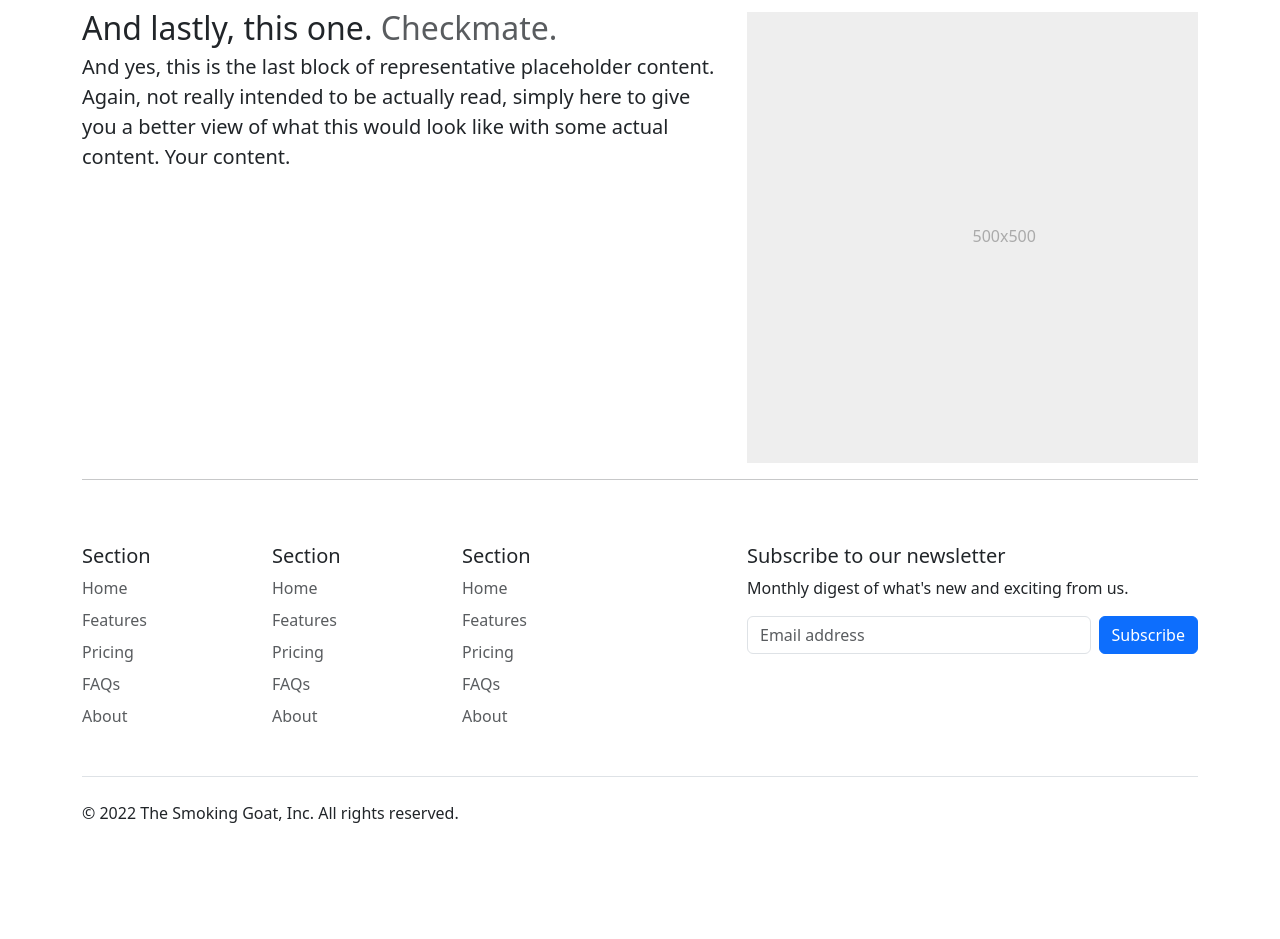
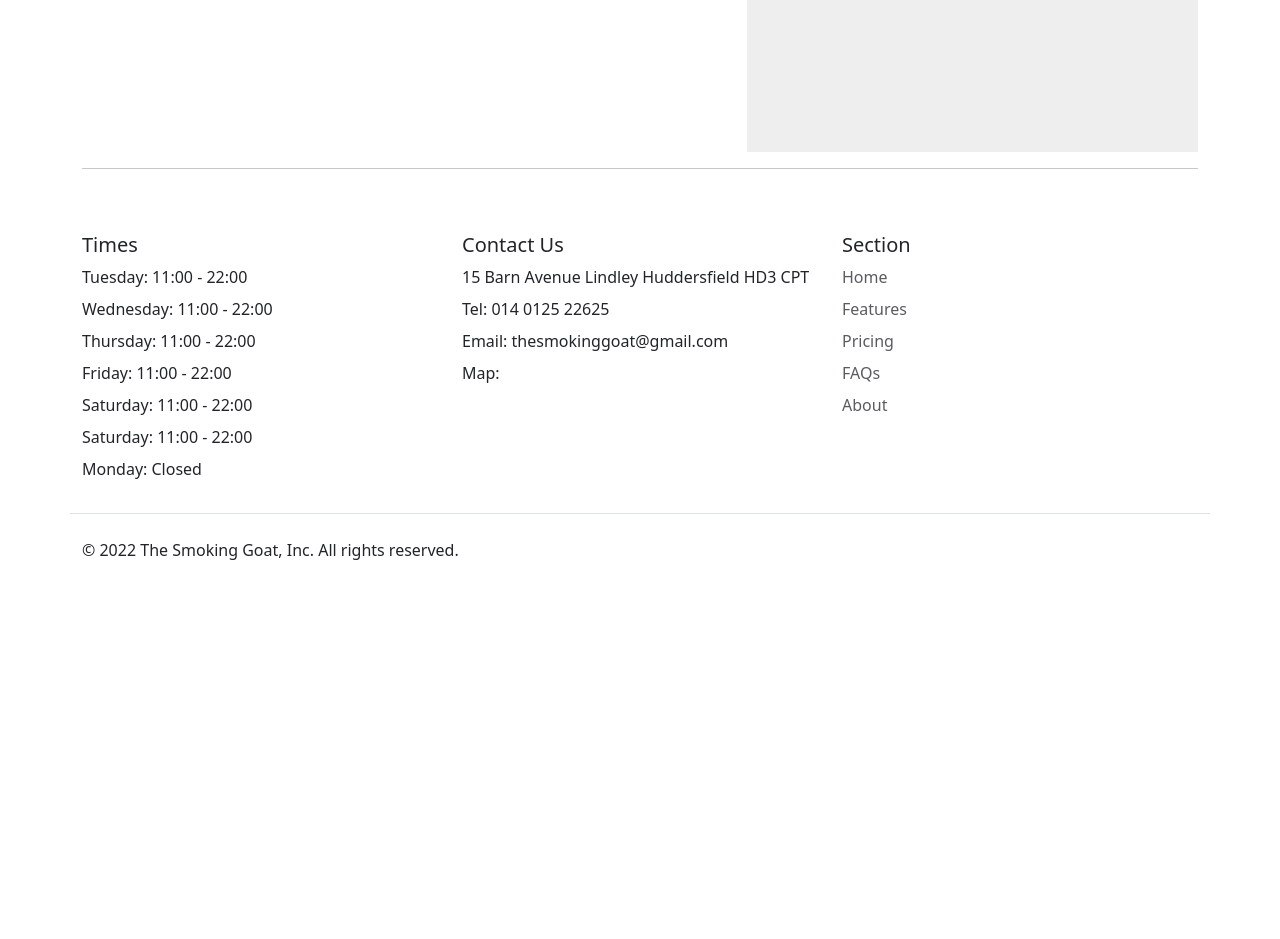
Before and after one commit to Code-Institute-Submissions/project4-ci, a Django app: page /booking/ in a window 1280 px wide. Shown: the part 1960-2899 px from the top of the page. After the commit the page ends 2520 px from the top, so only its background shows below. Run offline with Django 3.2, Linux system fonts and the light colour scheme; some libraries are stand-ins or nearby versions.

Commit message:
Add logo to base.html and change style of navbar

```diff
--- /dev/null
+++ b/static/css/style.css
@@ -0,0 +1,3 @@
+.navbar {
+    box-shadow: 0px 4px 14px 0px #706969
+}
--- a/templates/base.html
+++ b/templates/base.html
@@ -29,13 +29,16 @@
     <link rel="icon" href="/docs/5.2/assets/img/favicons/favicon.ico">
     <meta name="theme-color" content="#712cf9">
     <link href="navbar.css" rel="stylesheet">
+    <link rel="stylesheet" href="{% static 'css/style.css' %}">
 </head>
 
 <body>
     <header class="mb-5">
-        <nav class="navbar navbar-dark bg-dark" aria-label="First navbar example">
+        <nav class="navbar" aria-label="First navbar example">
             <div class="container-fluid">
-                <a class="navbar-brand" href="#">The Smoking Goat</a>
+                <a class="navbar-brand">
+                  <img src="{% static 'images/goat.png' %}" alt="" width="75" height="60" class="d-inline-block align-text-center">
+                   The Smoking Goat</a>
                 <button class="navbar-toggler" type="button" data-bs-toggle="collapse"
                     data-bs-target="#navbarsExample01" aria-controls="navbarsExample01" aria-expanded="false"
                     aria-label="Toggle navigation">
@@ -67,7 +70,32 @@
     <div class="container">
         <footer class="py-5">
           <div class="row">
-            <div class="col-6 col-md-2 mb-3">
+            <div class="col-4">
+              <h5>Times</h5>
+              <ul class="nav flex-column">
+                <li class="nav-item mb-2">Tuesday: 11:00 - 22:00</li>
+                <li class="nav-item mb-2">Wednesday: 11:00 - 22:00</li>
+                <li class="nav-item mb-2">Thursday: 11:00 - 22:00</li>
+                <li class="nav-item mb-2">Friday: 11:00 - 22:00</li>
+                <li class="nav-item mb-2">Saturday: 11:00 - 22:00</li>
+                <li class="nav-item mb-2">Saturday: 11:00 - 22:00</li>
+                <li class="nav-item mb-2">Monday: Closed </li>
+              </ul>
+            </div>
+
+            <div class="col-4">
+              <h5>Contact Us</h5>
+              <ul class="nav flex-column">
+                <li class="nav-item mb-2">15 Barn Avenue Lindley
+                                          Huddersfield
+                                          HD3 CPT
+                </li>
+                <li class="nav-item mb-2">Tel: 014 0125 22625</li>
+                <li class="nav-item mb-2">Email: thesmokinggoat@gmail.com</li>
+                <li class="nav-item mb-2">Map:</li>
+            </div>
+
+            <div class="col-4">
               <h5>Section</h5>
               <ul class="nav flex-column">
                 <li class="nav-item mb-2"><a href="#" class="nav-link p-0 text-muted">Home</a></li>
@@ -78,40 +106,7 @@
               </ul>
             </div>
 
-            <div class="col-6 col-md-2 mb-3">
-              <h5>Section</h5>
-              <ul class="nav flex-column">
-                <li class="nav-item mb-2"><a href="#" class="nav-link p-0 text-muted">Home</a></li>
-                <li class="nav-item mb-2"><a href="#" class="nav-link p-0 text-muted">Features</a></li>
-                <li class="nav-item mb-2"><a href="#" class="nav-link p-0 text-muted">Pricing</a></li>
-                <li class="nav-item mb-2"><a href="#" class="nav-link p-0 text-muted">FAQs</a></li>
-                <li class="nav-item mb-2"><a href="#" class="nav-link p-0 text-muted">About</a></li>
-              </ul>
-            </div>
 
-            <div class="col-6 col-md-2 mb-3">
-              <h5>Section</h5>
-              <ul class="nav flex-column">
-                <li class="nav-item mb-2"><a href="#" class="nav-link p-0 text-muted">Home</a></li>
-                <li class="nav-item mb-2"><a href="#" class="nav-link p-0 text-muted">Features</a></li>
-                <li class="nav-item mb-2"><a href="#" class="nav-link p-0 text-muted">Pricing</a></li>
-                <li class="nav-item mb-2"><a href="#" class="nav-link p-0 text-muted">FAQs</a></li>
-                <li class="nav-item mb-2"><a href="#" class="nav-link p-0 text-muted">About</a></li>
-              </ul>
-            </div>
-
-            <div class="col-md-5 offset-md-1 mb-3">
-              <form>
-                <h5>Subscribe to our newsletter</h5>
-                <p>Monthly digest of what's new and exciting from us.</p>
-                <div class="d-flex flex-column flex-sm-row w-100 gap-2">
-                  <label for="newsletter1" class="visually-hidden">Email address</label>
-                  <input id="newsletter1" type="text" class="form-control" placeholder="Email address">
-                  <button class="btn btn-primary" type="button">Subscribe</button>
-                </div>
-              </form>
-            </div>
-          </div>
 
           <div class="d-flex flex-column flex-sm-row justify-content-between py-4 my-4 border-top">
             <p>&copy; 2022 The Smoking Goat, Inc. All rights reserved.</p>
--- a/templates/index.html
+++ b/templates/index.html
@@ -14,8 +14,9 @@
     </div>
     <div class="carousel-inner">
       <div class="carousel-item active">
-        <img class="d-block w-100" src="{% static 'images/burger.jpeg'%}" alt="burger">
         <div class="container">
+          <svg class="bd-placeholder-img" width="100%" height="100%" xmlns="http://www.w3.org/2000/svg" aria-hidden="true" preserveAspectRatio="xMidYMid slice" focusable="false"><rect width="100%" height="100%" fill="#777"/></svg>
+
           <div class="carousel-caption text-start">
             <h1>Example headline.</h1>
             <p>Some representative placeholder content for the first slide of the carousel.</p>
@@ -24,9 +25,10 @@
         </div>
       </div>
       <div class="carousel-item">
-        <img class="d-block w-100" src="{% static 'images/party.jpeg' %}" alt="party">
 
         <div class="container">
+          <svg class="bd-placeholder-img" width="100%" height="100%" xmlns="http://www.w3.org/2000/svg" aria-hidden="true" preserveAspectRatio="xMidYMid slice" focusable="false"><rect width="100%" height="100%" fill="#777"/></svg>
+
           <div class="carousel-caption">
             <h1>Another example headline.</h1>
             <p>Some representative placeholder content for the second slide of the carousel.</p>
@@ -35,7 +37,7 @@
         </div>
       </div>
       <div class="carousel-item">
-       <img class="d-block w-100" src="{% static 'images/steak.jpeg' %}" alt="Steak dinner">
+        <svg class="bd-placeholder-img" width="100%" height="100%" xmlns="http://www.w3.org/2000/svg" aria-hidden="true" preserveAspectRatio="xMidYMid slice" focusable="false"><rect width="100%" height="100%" fill="#777"/></svg>
         <div class="container">
           <div class="carousel-caption text-end">
             <h1>One more for good measure.</h1>
```
Also changed, not shown: static/images/goat.png (added).
